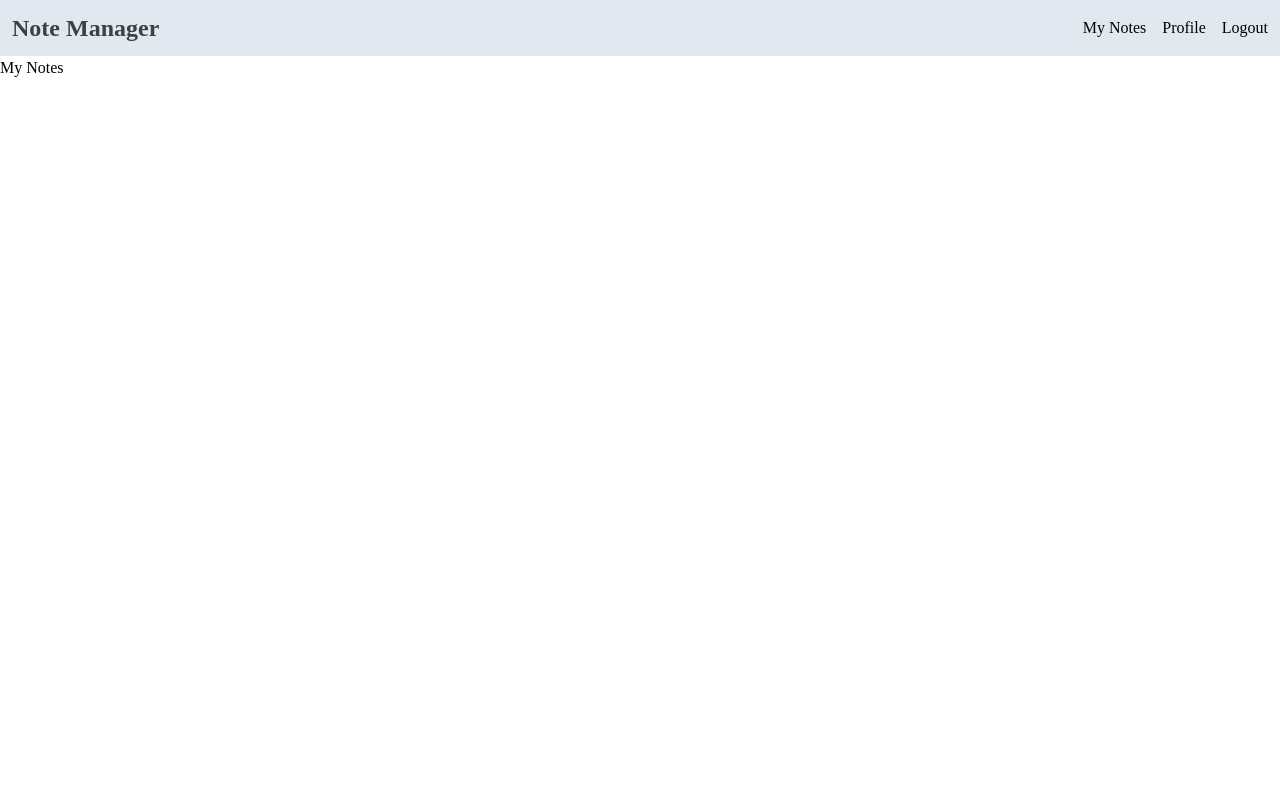
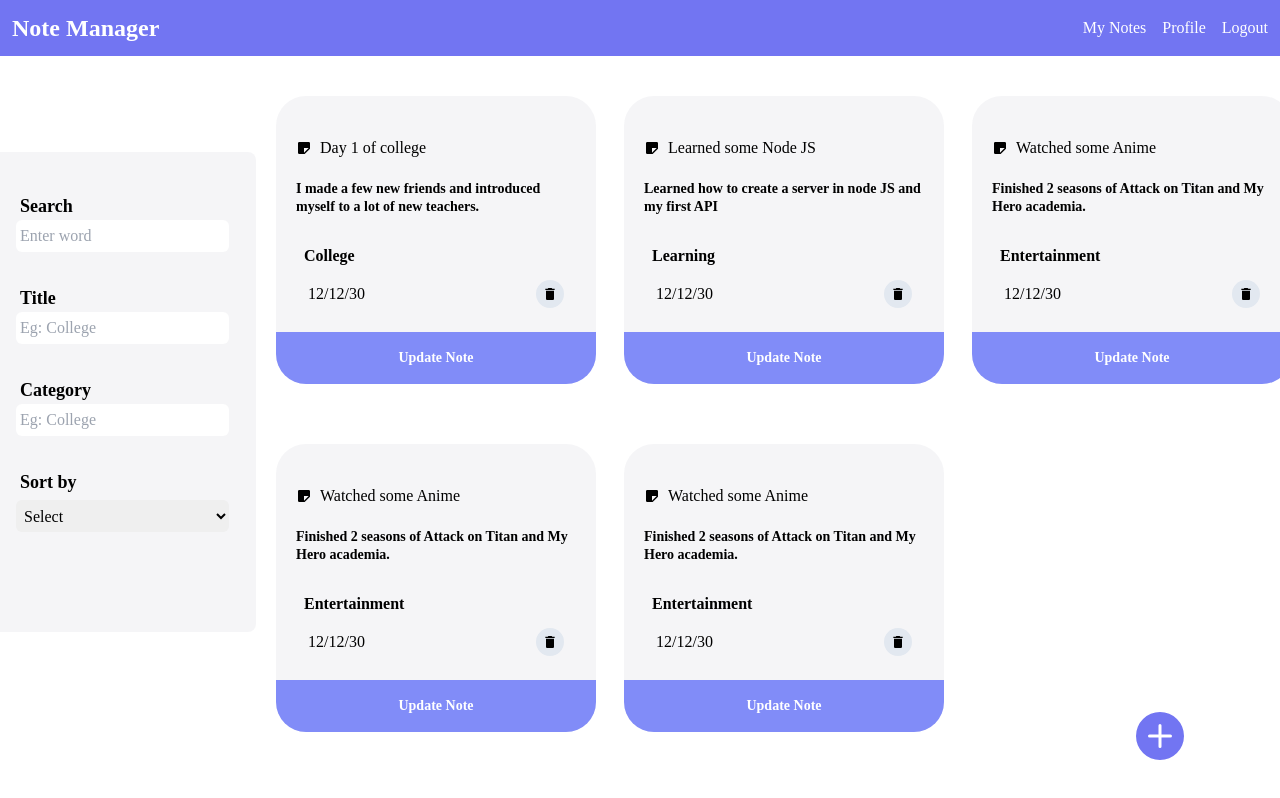
Before and after one commit to Adityajparmar37/Task_Manager, a React (Create React App) app in the folder frontend/: page /notes in a window 1280 px wide. Built offline with nearby package versions, Linux system fonts and the light colour scheme.

Commit message:
frontend ui for notes

```diff
--- a/frontend/package.json
+++ b/frontend/package.json
@@ -12,6 +12,7 @@
     "react-dom": "^18.2.0",
     "react-hot-toast": "^2.4.1",
     "react-icons": "^4.12.0",
+    "react-modal": "^3.16.1",
     "react-router-dom": "^6.21.0",
     "react-scripts": "5.0.1",
     "react-toastify": "^9.1.3",
--- a/frontend/src/AppRoutes/AppRoutes.js
+++ b/frontend/src/AppRoutes/AppRoutes.js
@@ -12,7 +12,7 @@ import { AuthContextProvider } from "../context/AuthContext";
 
 export default function AppRoutes() {
   return <BrowserRouter>
-    <AuthContextProvider>
+    {/* <AuthContextProvider> */}
       <Toaster position="top-center" toastOptions={{ duration: 2000 }} />
       <Routes>
         <Route path="/" element={<DefaultPage />} />
@@ -20,6 +20,6 @@ export default function AppRoutes() {
         <Route path="/signup" element={<SignUp />} />
         <Route path="/notes" element={<MyNotes />} />
       </Routes>
-    </AuthContextProvider>
+    {/* </AuthContextProvider> */}
   </BrowserRouter>
 }
--- /dev/null
+++ b/frontend/src/Components/Create/Create.js
@@ -0,0 +1,74 @@
+import React, { useState } from 'react';
+import Modal from 'react-modal';
+import { BsPlusCircleFill } from 'react-icons/bs';
+
+export default function Create() {
+    const [modalIsOpen, setModalIsOpen] = useState(false);
+
+    const openModal = () => {
+        setModalIsOpen(true);
+    };
+
+    const closeModal = () => {
+        setModalIsOpen(false);
+    };
+
+    return (
+        <>
+            <div>
+                <div className="fixed bottom-10 right-24">
+                    <BsPlusCircleFill
+                        className="text-indigo-500/90 text-5xl cursor-pointer"
+                        onClick={openModal}
+                    />
+                </div>
+
+                <Modal
+                    isOpen={modalIsOpen}
+                    onRequestClose={closeModal}
+                    contentLabel="Example Modal"
+                    className="bg-zinc-100 w-[35rem] h-auto rounded-lg p-10 m-auto border-none"
+                >
+                    <div className="modal-content">
+                        <h1 className='font-semibold focus:border-none border-none text-xl border-b-4 border-black mb-5'>Note Details</h1>
+                        <form>
+                            <div className="flex flex-col mb-4">
+                                <label className="font-semibold text-md">Title :</label>
+                                <input
+                                    type="text"
+                                    className="p-1 rounded-md mt-2 outline-none focus:border-b-2 focus:border-black"
+                                    placeholder="Title"
+                                />
+                            </div>
+
+                            <div className="flex flex-col mb-4">
+                                <label className="font-semibold text-md">Description :</label>
+                                <textarea
+                                    type="textare"
+                                    className="p-1 rounded-md mt-2 outline-none focus:border-b-2 focus:border-black"
+                                    placeholder="Description"
+                                />
+                            </div>
+
+                            <div className="flex flex-col mb-4">
+                                <label className="font-semibold text-md">Category :</label>
+                                <input
+                                    type="text"
+                                    className="p-1 rounded-md mt-2 outline-none focus:border-b-2 focus:border-black"
+                                    placeholder="Category"
+                                />
+                            </div>
+
+                            <button
+                                type="submit"
+                                className="bg-indigo-500/90 text-white px-4 py-2 outline-none rounded hover:bg-indigo-600 mt-4"
+                            >
+                                Submit
+                            </button>
+                        </form>
+                    </div>
+                </Modal>
+            </div>
+        </>
+    );
+}
--- /dev/null
+++ b/frontend/src/Components/Filter/Filter.js
@@ -0,0 +1,36 @@
+import React, { useState } from 'react';
+
+export default function Filter() {
+    return (
+        <>
+            <div className='flex flex-col bg-gray-200/40 w-1/5 mt-24 rounded-r-lg h-[30rem]'>
+                <div>
+                    <h1 className="font-semibold mt-10 ml-5 text-lg">Search</h1>
+                    <input className='p-1 rounded-md ml-4 w-10/12 border-none' placeholder='Enter word'></input>
+                </div>
+
+                <div>
+                    <h1 className="font-semibold mt-8 ml-5 text-lg">Title</h1>
+                    <input className='p-1 rounded-md ml-4 w-10/12 border-none' placeholder='Eg: College'></input>
+                </div>
+
+                <div>
+                    <h1 className="font-semibold mt-8 ml-5 text-lg">Category</h1>
+                    <input className='p-1 rounded-md ml-4 w-10/12 border-none' placeholder='Eg: College'></input>
+                </div>
+
+
+                <div>
+                    <h1 className="font-semibold mt-8 ml-5 text-lg">Sort by</h1>
+                    <select
+                        id="sortDropdown"
+                        className="p-1 rounded-md mt-1 ml-4 border-none w-10/12 h-8">
+                        <option value="">Select</option>
+                        <option value="asc">Newest</option>
+                        <option value="desc">Oldest</option>
+                    </select>
+                </div>
+            </div>
+        </>
+    );
+}
--- a/frontend/src/Components/Header/Header.js
+++ b/frontend/src/Components/Header/Header.js
@@ -6,12 +6,12 @@ export default function Header() {
     ///Testing
     const user = true;
     return (
-        <div className='bg-slate-200'>
+        <div className='bg-indigo-500/90'>
             <div className='flex justify-between items-center max-w-7xl mx-auto p-3'>
                 <Link to="/">
-                    <h1 className='font-bold text-2xl text-zinc-700'>Note Manager</h1>
+                    <h1 className='font-bold text-2xl text-white'>Note Manager</h1>
                 </Link>
-                {user ? (<ul className='flex gap-4 text-1xl'>
+                {user ? (<ul className='flex gap-4 text-1xl text-white'>
                     <Link to="/notes">
                         <li>My Notes</li>
                     </Link>
@@ -23,7 +23,7 @@ export default function Header() {
                     </Link>
                 </ul>) : (
 
-                    <ul className='flex gap-4'>
+                    <ul className='flex gap-4 text-white'>
                         <Link to="/login">
                             <li>Login</li>
                         </Link>
--- /dev/null
+++ b/frontend/src/Components/Notes/Notes.js
@@ -0,0 +1,29 @@
+import React from 'react';
+import { BiSolidNote } from 'react-icons/bi';
+import { MdDelete } from 'react-icons/md';
+
+export default function Notes({ title, text, date, category }) {
+    return (
+        <div className='relative w-80 h-72 rounded-[30px] bg-gray-200/40 text-black px-5 py-10 overflow-hidden m-5'>
+            <div className='flex items-center mb-3'>
+                <span className='mr-2'>
+                    <BiSolidNote size='1rem' />
+                </span>
+                <h2>{title}</h2>
+            </div>
+            <p className='text-sm leading-tight mt-5 font-semibold'>{text}</p>
+            <div className='footer absolute bottom-0 w-full left-0'>
+                <h5 className='font-semibold ml-7'>{category}</h5>
+                <div className='flex items-center justify-between mb-3 px-8 py-3'>
+                    <h5>{date}</h5>
+                    <span className='w-7 h-7 bg-slate-200 rounded-full flex items-center justify-center'>
+                        <MdDelete size='1rem' color='#000' />
+                    </span>
+                </div>
+                <div className='tag w-full py-4 bg-indigo-400 flex items-center justify-center hover:bg-indigo-500'>
+                    <h3 className='text-sm font-semibold text-white'>Update Note</h3>
+                </div>
+            </div>
+        </div>
+    );
+}
--- a/frontend/src/Components/SearchBar/SearchBar.js
+++ b/frontend/src/Components/SearchBar/SearchBar.js
@@ -10,7 +10,7 @@ export default function SearchBar() {
           type="text"
           placeholder="Search"
         />
-        <div className="bg-orange-600 p-2 hover:bg-orange-800 cursor-pointer mx-2 rounded-full">
+        <div className="bg-sky-600 p-2 hover:bg-sky-800 cursor-pointer mx-2 rounded-full">
           <svg
             className="w-5 h-5 text-white"
             xmlns="http://www.w3.org/2000/svg"
--- a/frontend/src/Pages/DefaultPage/DefaultPage.js
+++ b/frontend/src/Pages/DefaultPage/DefaultPage.js
@@ -6,14 +6,14 @@ export default function DefaultPage() {
     const { user } = useContext(AuthContext);
     return (
         <div className="flex flex-col items-center justify-center h-screen bg-slate-200 relative">
-            <h1 className="text-[6vw] leading-none tracking-tighter text-center text-zinc-700 mb-8">Note Manager</h1>
+            <h1 className="text-[6vw] leading-none tracking-tighter text-center text-zinc-900 mb-8">Note Manager</h1>
 
             <div className="flex items-center justify-center relative">
                 {/* Login Button */}
                 <Link to="/login">
                     <button
                         type="button"
-                        className="text-white bg-orange-600 hover:bg-orange-800 focus:outline-none focus:ring-4 focus:ring-purple-300 font-medium rounded-full text-lg md:text-xl px-8 py-4 text-center mb-2"
+                        className="text-white bg-indigo-400 hover:bg-indigo-500 focus:outline-none focus:ring-4 focus:ring-purple-300 font-medium rounded-full text-lg md:text-xl px-8 py-4 text-center mb-2"
                     >
                         Login
                     </button>
@@ -21,7 +21,7 @@ export default function DefaultPage() {
                 <Link to="/signup">
                     <button
                         type="button"
-                        className="text-orange-600 bg-zinc-100 hover:bg-zinc-300 focus:outline-none focus:ring-4 focus:ring-blue-300 font-medium rounded-full text-lg md:text-xl px-8 py-4 text-center mb-2 ml-3"
+                        className="text-indigo-600 bg-zinc-100 hover:bg-zinc-300 focus:outline-none focus:ring-4 focus:ring-blue-300 font-medium rounded-full text-lg md:text-xl px-8 py-4 text-center mb-2 ml-3"
                     >
                         Sign-Up
                     </button>
--- a/frontend/src/Pages/Login/Login.js
+++ b/frontend/src/Pages/Login/Login.js
@@ -120,7 +120,7 @@ export default function Login() {
                                 <div>
                                     <button
                                         type="submit"
-                                        className="flex w-full justify-center rounded-md bg-orange-600 px-3 py-1.5 text-sm font-semibold leading-6 text-white shadow-sm hover:bg-orange-600 focus-visible:outline focus-visible:outline-2 focus-visible:outline-offset-2 focus-visible:outline-indigo-600">
+                                        className="flex w-full justify-center rounded-md bg-indigo-600 px-3 py-1.5 text-sm font-semibold leading-6 text-white shadow-sm hover:bg-indigo-800 focus-visible:outline focus-visible:outline-2 focus-visible:outline-offset-2 focus-visible:outline-indigo-600">
                                         Sign in
                                     </button>
                                 </div>
@@ -128,7 +128,7 @@ export default function Login() {
 
                             <p className="mt-10 text-center text-sm text-gray-500">
                                 Not a user ? {' '}
-                                <Link to="/signup" className="font-semibold leading-6 text-orange-600 hover:text-orange-700">
+                                <Link to="/signup" className="font-semibold leading-6 text-indigo-600 hover:text-indigo-800">
                                     Sign Up
                                 </Link>
                             </p>
--- a/frontend/src/Pages/MyNotes/MyNotes.js
+++ b/frontend/src/Pages/MyNotes/MyNotes.js
@@ -1,17 +1,27 @@
-import React, { useContext, useEffect } from 'react';
-import { useNavigate } from 'react-router-dom';
+import React, { useContext } from 'react';
+import { AuthContext } from '../../context/AuthContext';
+import Create from '../../Components/Create/Create';
+import Filter from '../../Components/Filter/Filter';
 import Header from '../../Components/Header/Header';
-import { AuthContext } from '../../context/AuthContext';
+import Notes from '../../Components/Notes/Notes';
+import SearchBar from '../../Components/SearchBar/SearchBar';
+import notes from '../../utils/data/data';
 
 export default function MyNotes() {
     const { user } = useContext(AuthContext);
-    const navigate = useNavigate();
 
     return (
         <>
             <Header />
-            <h1>My Notes</h1>
-            <h1>{user && user.name}</h1>
+            <div className='flex'>
+                <Filter />
+                <div className='grid grid-cols-3 gap-5 w-4/5 h-[39rem] mt-5 mx-auto'>
+                    {notes.slice(0, 6).map((noteData) => (
+                        <Notes key={noteData._id} title={noteData.title} text={noteData.content} date={"12/12/30"} category={noteData.category} />
+                    ))}
+                </div>
+            </div>
+            <Create />
         </>
     );
 }
--- /dev/null
+++ b/frontend/src/utils/data/data.js
@@ -0,0 +1,36 @@
+const notes = [
+    {
+        _id: "1",
+        title: "Day 1 of college",
+        content:
+            "I made a few new friends and introduced myself to a lot of new teachers.",
+        category: "College",
+    },
+    {
+        _id: "2",
+        title: "Learned some Node JS",
+        content: "Learned how to create a server in node JS and my first API",
+        category: "Learning",
+    },
+    {
+        _id: "3",
+        title: "Watched some Anime",
+        content: "Finished 2 seasons of Attack on Titan and My Hero academia.",
+        category: "Entertainment",
+    },
+    {
+        _id: "3",
+        title: "Watched some Anime",
+        content: "Finished 2 seasons of Attack on Titan and My Hero academia.",
+        category: "Entertainment",
+    },
+    {
+        _id: "3",
+        title: "Watched some Anime",
+        content: "Finished 2 seasons of Attack on Titan and My Hero academia.",
+        category: "Entertainment",
+    },
+
+];
+
+module.exports = notes;
```
Also changed, not shown: frontend/src/Pages/SignUp/SignUp.js (+4 -4 lines), 1 other file (tests, documents, lock files or other folders).
